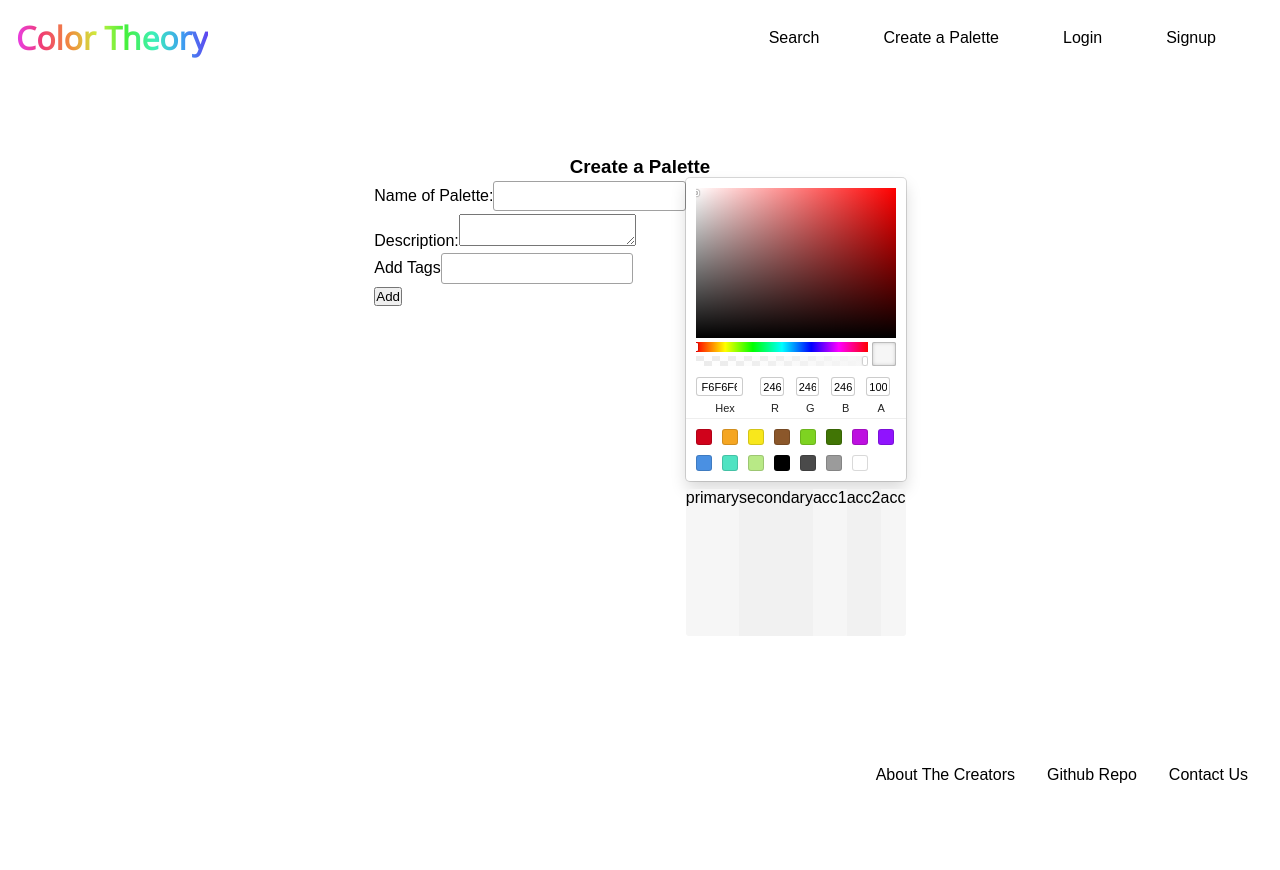
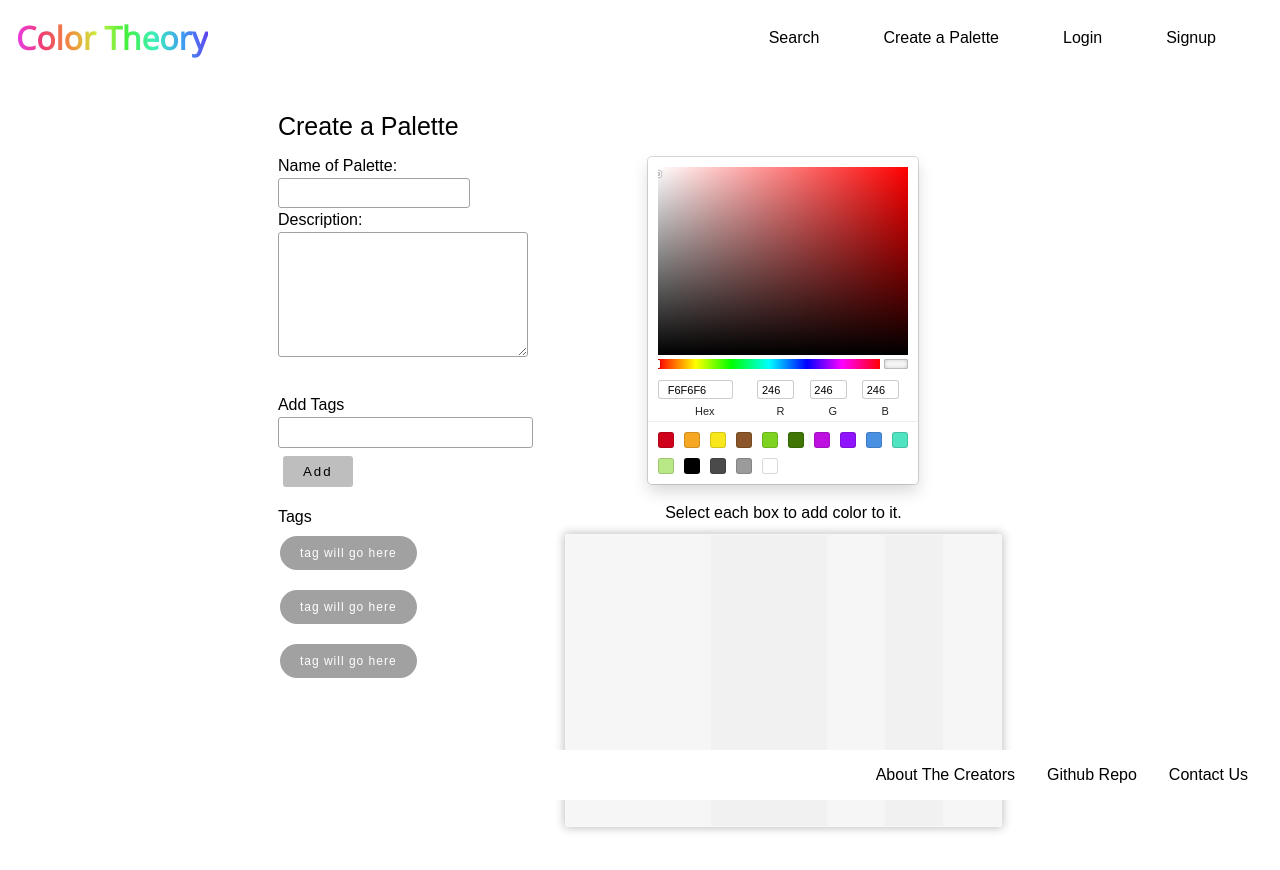
Before and after one commit to reynolkb/color-theory-1.0, a React (Create React App) app in the folder client/: page /create in a window 1280 px wide. Shown: the top 870 px of the page. Before the commit the page ends 800 px from the top, so only its background shows below. Built offline with nearby package versions, Linux system fonts and the light colour scheme.

Commit message:
Styled AddTags, ColerPicker, and PaletteDescription components.

```diff
--- a/client/src/components/CreateParts/AddTags/index.js
+++ b/client/src/components/CreateParts/AddTags/index.js
@@ -3,13 +3,30 @@ import React from 'react';
 const AddTags = () => {
 
     return(
-    <form>
-        <div>
-            <label>Add Tags</label>
-            <input />
+        <div className='add-tags-component'>
+            <form>
+                <div>
+                    <label>Add Tags</label>
+                    <input />
+                </div>
+                <button className='btn'>Add</button>
+            </form>
+            {/* pill rough draft */}
+            <div className='added-tags'>
+                <h4>Tags</h4>
+                {/* dummy pills to change into a form loop */}
+                <div className='tag-pill'>
+                    <p>tag will go here</p>
+                </div>
+                <div className='tag-pill'>
+                    <p>tag will go here</p>
+                </div>
+                <div className='tag-pill'>
+                    <p>tag will go here</p>
+                </div>
+            </div>
         </div>
-        <button>Add</button>
-    </form>
+
     )
 }
 
--- a/client/src/components/CreateParts/ColorPicker/index.js
+++ b/client/src/components/CreateParts/ColorPicker/index.js
@@ -28,6 +28,7 @@ const ColorPicker = () => {
         setColorState( newState );
     }
 
+    // this is a helper function to help dry our code
     function generateHandler(key) {
         return () => {
             setPaletteState({
@@ -40,16 +41,19 @@ const ColorPicker = () => {
     return(
         <div className='create-palette-wrapper'>
             <SketchPicker
+                disableAlpha={true}
+                width={ 250 }
                 color={ paletteState.current }
                 onChange={ handleChange }
             />
-            <div className='color-wrapper'>
+            <p>Select each box to add color to it.</p>
+            <div className='color-wrapper create-color-div-wrapper'>
                 <div className='color-wrapper-aspect-ratio'>
-                    <div onClick={ generateHandler('primary') } style={{ backgroundColor: colorState.primary, flexGrow: '2.5' }}>primary</div>
-                    <div onClick={ generateHandler('secondary') } style={{ backgroundColor: colorState.secondary, flexGrow: '2' }}>secondary</div>
-                    <div onClick={ generateHandler('accent1') } style={{ backgroundColor: colorState.accent1 }}>acc1</div>
-                    <div onClick={ generateHandler('accent2') } style={{ backgroundColor: colorState.accent2 }}>acc2</div>
-                    <div onClick={ generateHandler('accent3') } style={{ backgroundColor: colorState.accent3 }}>acc3</div>
+                    <div onClick={ generateHandler('primary') } style={{ backgroundColor: colorState.primary, flexGrow: '2.5' }}></div>
+                    <div onClick={ generateHandler('secondary') } style={{ backgroundColor: colorState.secondary, flexGrow: '2' }}></div>
+                    <div onClick={ generateHandler('accent1') } style={{ backgroundColor: colorState.accent1 }}></div>
+                    <div onClick={ generateHandler('accent2') } style={{ backgroundColor: colorState.accent2 }}></div>
+                    <div onClick={ generateHandler('accent3') } style={{ backgroundColor: colorState.accent3 }}></div>
                 </div>
             </div>
         </div>
--- a/client/src/components/CreateParts/PaletteDescription/index.js
+++ b/client/src/components/CreateParts/PaletteDescription/index.js
@@ -2,6 +2,7 @@ import React from 'react';
 
 const PaletteDescription = () => {
     return(
+        <div className='create-description-component'>
             <form>
                 <div>
                     <label>Name of Palette:</label>
@@ -12,6 +13,7 @@ const PaletteDescription = () => {
                     <textarea />
                 </div>
             </form>
+        </div>
     )
 }
 
--- a/client/src/const/colors.js
+++ b/client/src/const/colors.js
@@ -36,6 +36,8 @@ export const palette = {
     saveCount: 404,
 }
 
+// jane will you keep these palettes for me to enter into the site once it's live?
+
 export const fakePalettes = [palette, palette, palette, palette, palette];
 
 export const dailyPalette = {
--- a/client/src/index.css
+++ b/client/src/index.css
@@ -56,6 +56,11 @@ h1 {
     -webkit-text-fill-color: transparent;
 }
 
+h3.page-title {
+    font-weight: lighter;
+    font-size: 25px;
+}
+
 i.fas,
 i.far {
     color: #a1a1a1;
@@ -64,13 +69,20 @@ i.far {
 .btn {
     padding: 8px 20px;
     border: none;
+    background-color: #bebebe;
     letter-spacing: 0.15em;
     border-radius: 3px;
+    margin: 5px;
+    outline: none;
 }
 
 .btn:hover {
     cursor: pointer;
+    background-color: #a1a1a1;
+    box-shadow: 0 0 5px 1px #bebebe;
+    transition: background-color .35s ease-in, box-shadow .35s ease-in;
 }
+
 
 .pink-btn {
     background: linear-gradient(45deg,
@@ -110,15 +122,26 @@ i.far {
     transition: padding .35s cubic-bezier(0.34, 1.56, 0.64, 1);
 }
 
-input {
+input,
+textarea {
     border-radius: 3px;
     border: 1px #a1a1a1 solid;
-    padding: .5em;
     margin: 3px 0;
     transition: box-shadow 1s ease-in, border-color 1s ease-in;
 }
 
-input:focus {
+input {
+    padding: .5em;
+}
+
+textarea {
+    padding: 5px;
+    width: 250px;
+    height: 125px;
+}
+
+input:focus,
+textarea:focus {
     outline: none;
     box-shadow: 0 0 5px 1px #91ceff;
     border-color: #91ceff;
@@ -239,7 +262,8 @@ footer ul li a:hover {
 }
 
 .daily-palette h4,
-.weekly-palette h4 {
+.weekly-palette h4,
+.added-tags h4 {
     font-weight: lighter;
 }
 
@@ -357,19 +381,62 @@ footer ul li a:hover {
 /* create page styling  */
 
 .create-pg-wrapper {
-    width: 100%;
-    height: 100vh;
-    display: flex;
+    margin-top: 3em;
     justify-content: center;
     align-items: center;
-    flex-direction: column;
-
 }
 
 .create-wrapper {
     display: flex;
+    margin-top: 1em;
 }
 
-/* .create-form-wrapper {
+.create-form-wrapper {
+    margin-right: 2em;
+}
 
-} */
+.create-palette-wrapper {
+    width: 100%;
+    display: flex;
+    flex-direction: column;
+    align-items: center;
+}
+
+.create-palette-wrapper p {
+    margin-top: 1.25em;
+}
+
+.create-color-div-wrapper {
+    margin-top: 0.75em;
+    border: 1px solid #f6f6f6;
+    box-shadow: 0 0 10px 1px rgba(0, 0, 0, 0.25);
+    cursor: pointer;
+}
+
+.add-tags-component {
+    margin-top: 2em;
+}
+
+.add-tags-component form div {
+    display: flex;
+    flex-direction: column;
+}
+
+.added-tags {
+    margin: 1em 0;
+}
+
+.tag-pill {
+    background-color: #a1a1a1;
+    border: none;
+    color: #fff;
+    padding: 10px 20px;
+    display: inline-block;
+    margin: 10px 2px;
+    border-radius: 20px;
+}
+
+.tag-pill p {
+    letter-spacing: 1px;
+    font-size: 12px;
+}
--- a/client/src/pages/Create.js
+++ b/client/src/pages/Create.js
@@ -8,8 +8,9 @@ import PaletteDescription from '../components/CreateParts/PaletteDescription';
 const Create = () => {
 
     return(
-        <div className='create-pg-wrapper'>
-            <h3>Create a Palette</h3>
+        <div className='create-pg-wrapper global-wrapper'>
+            <div className='creat-content-wrapper'>
+                <h3 className='page-title'>Create a Palette</h3>
                 <div className='create-wrapper'>
                     {/* left side */}
                     <div className='create-form-wrapper'>
@@ -20,6 +21,7 @@ const Create = () => {
                     <ColorPicker />
                 </div>
             </div>
+        </div>
     )
 };
 
```
Lines whose indentation alone changed are shown as unchanged.
